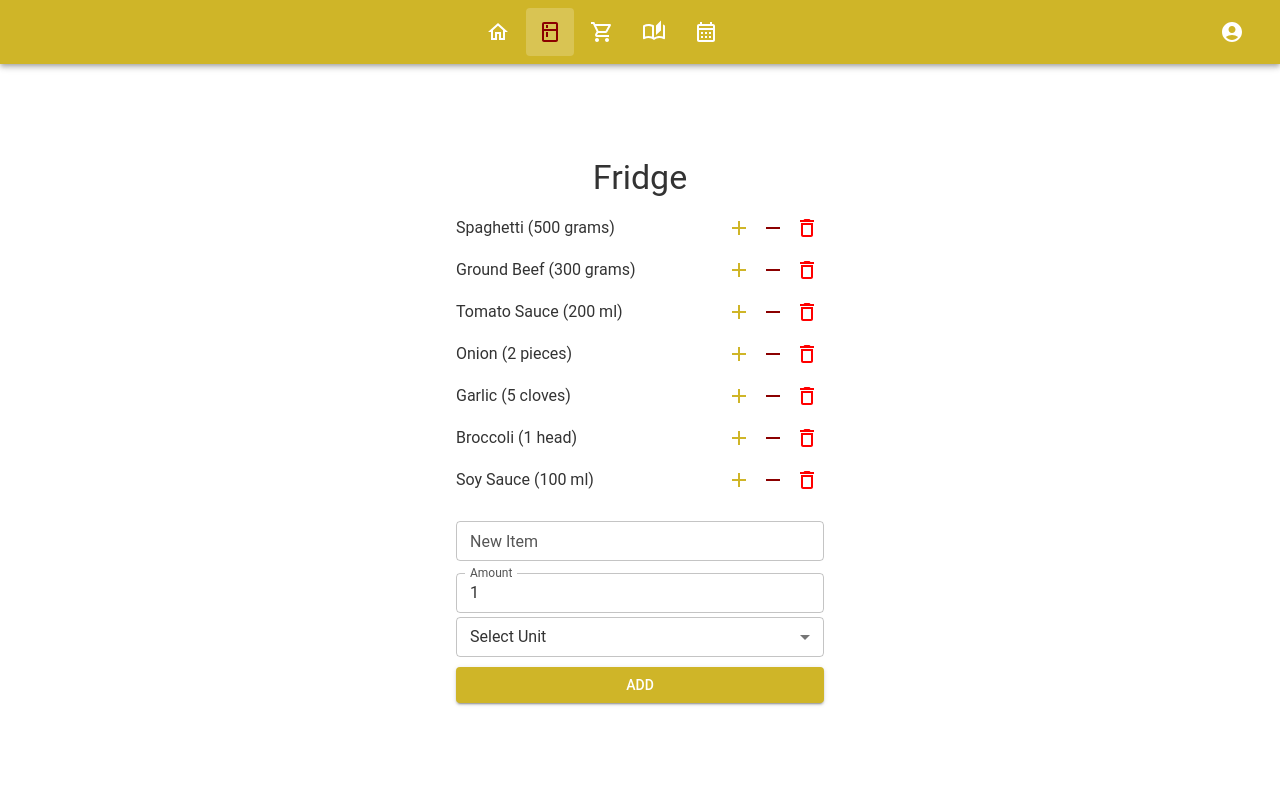
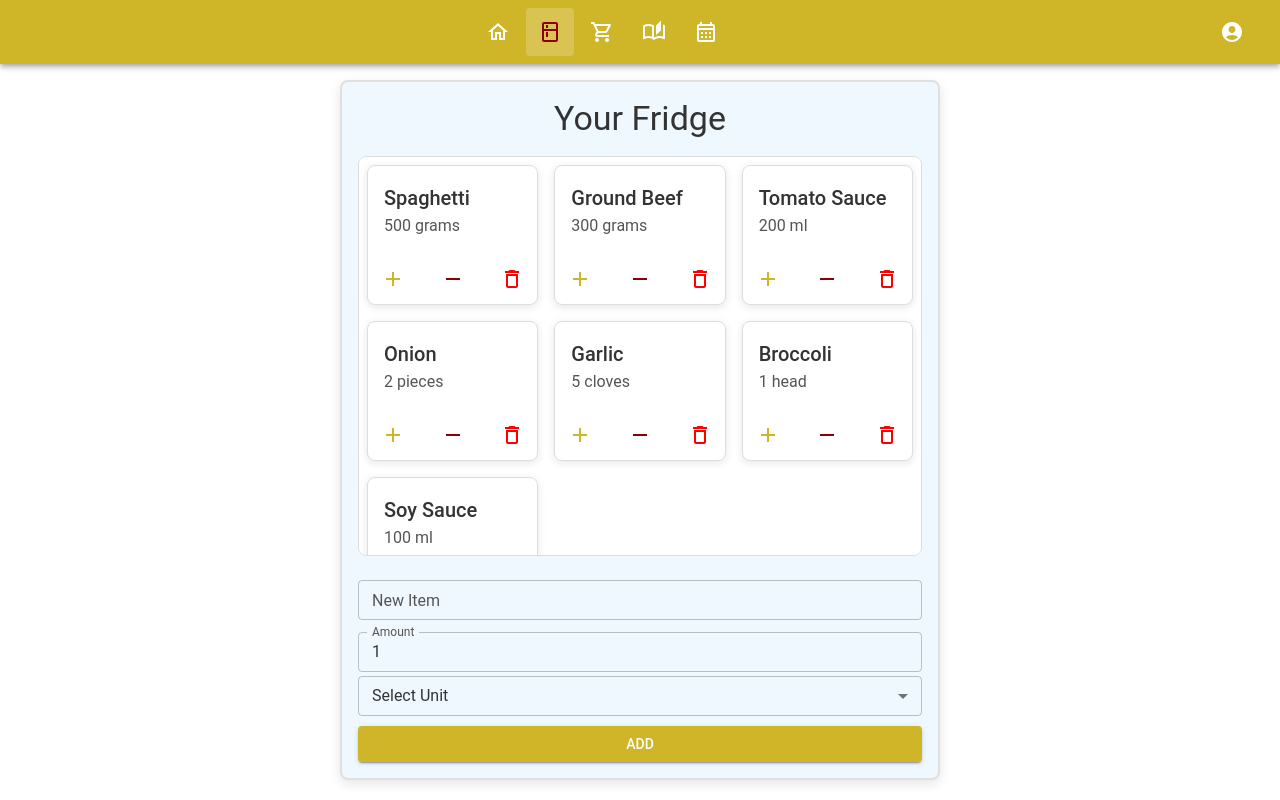
Before and after one commit to Zdziszkee/graphical-interfaces, a React (Create React App) app: page / in a window 1280 px wide. Both pictures are taken after a click on the button 550 px from the left and 32 px from the top of the page. Built offline with nearby package versions, Linux system fonts and the light colour scheme.

Commit message:
Improve fridge view

```diff
--- a/src/components/views/FridgeView.tsx
+++ b/src/components/views/FridgeView.tsx
@@ -13,6 +13,8 @@ import CenteringBox from '../common/CenteringBox';
 import { useAppContext } from '../../AppContext';
 import { displayErrorNotification } from '../../utils/displayNotification';
 import { ToastContainer } from 'react-toastify';
+import {Grid, Card, CardContent, CardActions } from '@mui/material';
+
 
 const FridgeView: React.FC = () => {
   const { fridge, setFridge } = useAppContext();
@@ -20,7 +22,6 @@ const FridgeView: React.FC = () => {
   const [newAmount, setNewAmount] = useState<number>(1);
   const [newUnit, setNewUnit] = useState<string>('');
   const [units, setUnits] = useState<string[]>(['kg', 'g', 'l', 'ml', 'pieces']);
-  const [customUnit, setCustomUnit] = useState<string>('');
 
   const increment = (name: string) => {
     setFridge((prevFridge) =>
@@ -69,56 +70,91 @@ const FridgeView: React.FC = () => {
     setNewUnit('');
   };
 
-  const addCustomUnit = () => {
-    if (customUnit.trim() && !units.includes(customUnit)) {
-      setUnits((prevUnits) => [...prevUnits, customUnit]);
-      setCustomUnit('');
-    }
-  };
-
   return (
       <CenteringBox>
         <ToastContainer />
 
-        <Box width="100%" maxWidth="400px" p={2}>
+        <Box
+          sx={{
+            width: '100%',
+            maxWidth: '600px',
+            padding: 2,
+            bgcolor: '#f0f8ff', // Light fridge-like background
+            borderRadius: 2,
+            border: '2px solid #e0e0e0',
+            boxShadow: '0 4px 12px rgba(0, 0, 0, 0.1)',
+          }}
+        >
           <Typography variant="h4" align="center" gutterBottom>
-          Fridge
+            Your Fridge
           </Typography>
 
+          {/* Fridge Items */}
+          <Box sx={{
+            mt: 2,
+            mb: 2,
+            maxHeight: '400px', // Limit height
+            overflowY: 'auto', // Enable vertical scrolling
+            padding: 1,
+            bgcolor: '#ffffff',
+            borderRadius: 2,
+            border: '1px solid #ddd',
+          }}>
+            <Grid container spacing={2}>
               {fridge.length > 0 ? (
                 fridge.map((item) => (
-            <Box
-              key={item.name}
-              display="flex"
-              alignItems="center"
-              justifyContent="space-between"
-              mb={1}
+                  <Grid item xs={12} sm={6} md={4} key={item.name}>
+                    <Card
+                      sx={{
+                        height: '100%',
+                        display: 'flex',
+                        flexDirection: 'column',
+                        justifyContent: 'space-between',
+                        borderRadius: 2,
+                        border: '1px solid #ddd',
+                        boxShadow: '0 2px 8px rgba(0, 0, 0, 0.1)',
+                        bgcolor: '#fff',
+                      }}
                     >
-              <Typography>
-                {item.name} ({item.amount} {item.unit || ''})
+                      <CardContent>
+                        <Typography variant="h6">{item.name}</Typography>
+                        <Typography color="textSecondary">
+                          {item.amount} {item.unit || ''}
                         </Typography>
-              <Box>
-                <IconButton onClick={() => increment(item.name)} size="small" color="primary">
+                      </CardContent>
+                      <CardActions sx={{ justifyContent: 'space-between' }}>
+                        <IconButton
+                          onClick={() => increment(item.name)}
+                          color="primary"
+                          size="small"
+                        >
                           <AddIcon />
                         </IconButton>
-                <IconButton onClick={() => decrement(item.name)} size="small" color="secondary">
+                        <IconButton
+                          onClick={() => decrement(item.name)}
+                          color="secondary"
+                          size="small"
+                        >
                           <RemoveIcon />
                         </IconButton>
                         <IconButton
                           onClick={() => deleteItem(item.name)}
+                          color="error"
                           size="small"
-                  color="error"
                         >
                           <DeleteOutlineIcon />
                         </IconButton>
-              </Box>
-            </Box>
+                      </CardActions>
+                    </Card>
+                  </Grid>
                 ))
               ) : (
                 <Typography align="center" color="textSecondary">
                   No items in the fridge. Add something!
                 </Typography>
               )}
+            </Grid>
+          </Box>
 
         <Box display="flex" flexDirection="column" mt={2}>
           <TextField
@@ -157,26 +193,6 @@ const FridgeView: React.FC = () => {
             <MenuItem value="custom">Add Custom Unit</MenuItem>
           </Select>
 
-          {newUnit === 'custom' && (
-            <Box mt={1} display="flex" flexDirection="column">
-              <TextField
-                label="Custom Unit"
-                variant="outlined"
-                size="small"
-                value={customUnit}
-                onChange={(e) => setCustomUnit(e.target.value)}
-              />
-              <Button
-                variant="contained"
-                color="primary"
-                onClick={addCustomUnit}
-                style={{ marginTop: '10px' }}
-              >
-                Add Custom Unit
-              </Button>
-            </Box>
-          )}
-
           <Button
             variant="contained"
             color="primary"
```
Lines whose indentation alone changed are shown as unchanged.
